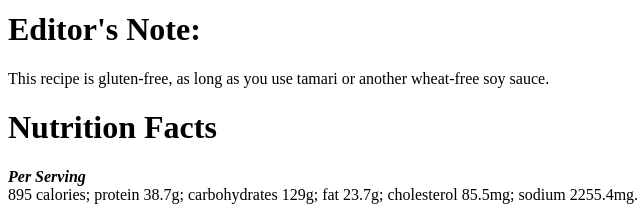
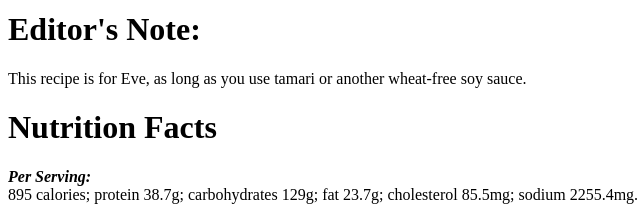
Before and after one commit to Aflyingbed/odin-recipes, a plain HTML site: page recipes/noodles.html in a window 1280 px wide. Shown: the part 1487-1696 px from the top of the page, 0-640 px from the left. Drawn offline with Linux system fonts and the light colour scheme.

Commit message:
Added few Easter Eggs

```diff
--- a/recipes/noodles.html
+++ b/recipes/noodles.html
@@ -63,9 +63,9 @@
     <h1>Chef's Note:</h1>
     <p>This recipe makes 2 large or 4 small portions.</p>
     <h1>Editor's Note:</h1>
-    <p>This recipe is gluten-free, as long as you use tamari or another wheat-free soy sauce.</p>
+    <p>This recipe is for Eve, as long as you use tamari or another wheat-free soy sauce.</p>
     <h1>Nutrition Facts</h1>
-    <strong><em>Per Serving</em></strong>
+    <strong><em>Per Serving:</em></strong>
     <div>895 calories; protein 38.7g; carbohydrates 129g; fat 23.7g; cholesterol 85.5mg; sodium 2255.4mg.</div>
 </body>
 
```
Also changed, not shown: index.html (+1 -0 lines), recipes/icecream.html (+1 -1 lines), 2 other files.
